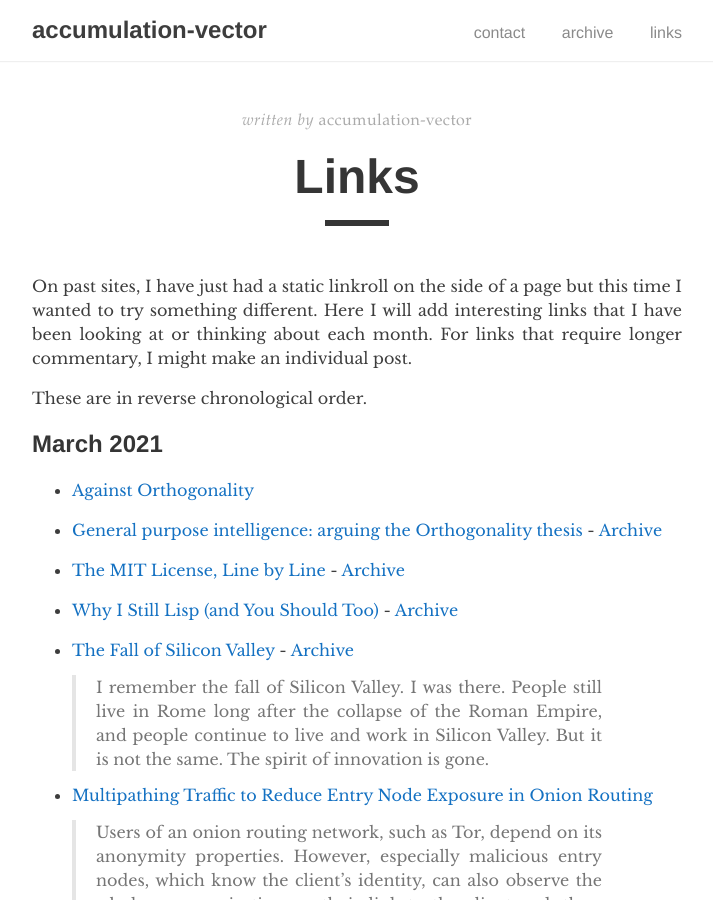
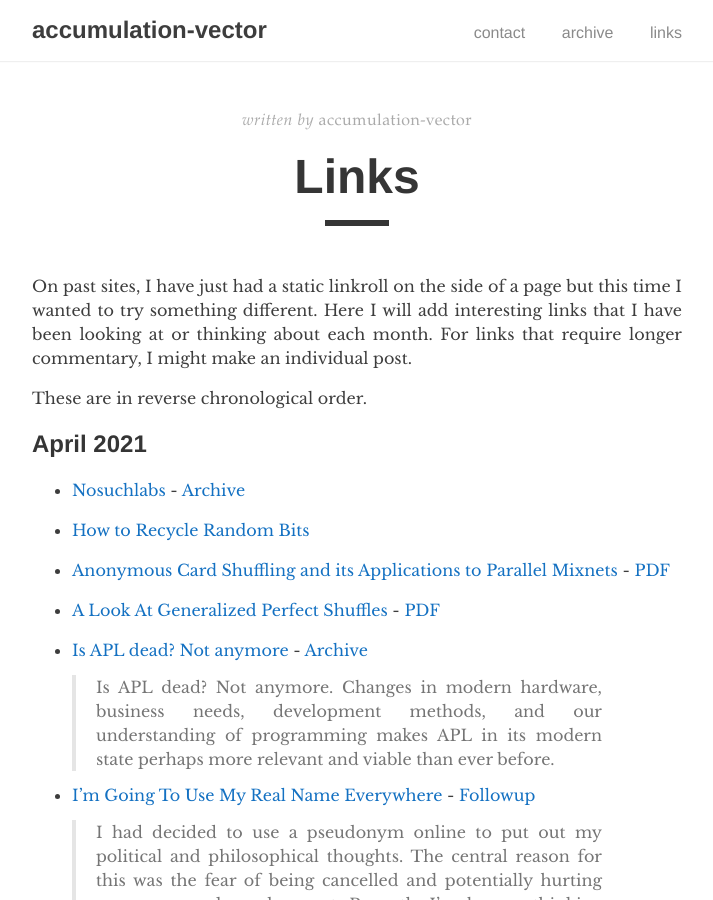
Before and after one commit to accumulationvector/accumulationvector.github.io, a Jekyll site: the page built from _pages/links.md, in a window 1280 px wide and 900 px high. Shown: the whole window, without its empty margins (283-996 px from the left). Built offline with Jekyll 4.4.1, drawn with Linux system fonts in a browser that asks for light colours; some of the changed text lies outside the part shown.

Commit message:
Add April Link.

```diff
--- a/_pages/links.md
+++ b/_pages/links.md
@@ -8,6 +8,22 @@ permalink: /links/
 On past sites, I have just had a static linkroll on the side of a page but this time I wanted to try something different. Here I will add interesting links that I have been looking at or thinking about each month. For links that require longer commentary, I might make an individual post.
 
 These are in reverse chronological order.
+
+## April 2021
+
+- [Nosuchlabs](http://nosuchlabs.com/) - [Archive](https://archive.is/oH9Xz)<br>
+
+- [How to Recycle Random Bits](https://www.cs.utexas.edu/users/diz/pubs/recycle.pdf)<br>
+
+- [Anonymous Card Shuffling and its Applications to Parallel Mixnets](https://arxiv.org/abs/1205.1579) - [PDF](https://arxiv.org/pdf/1205.1579.pdf)<br>
+
+- [A Look At Generalized Perfect Shuffles](https://arxiv.org/abs/2009.09349) - [PDF](https://arxiv.org/pdf/2009.09349.pdf)<br>
+
+- [Is APL dead? Not anymore](https://www.sacrideo.us/is-apl-dead/) - [Archive](https://archive.is/OTGyT)<br>
+>Is APL dead? Not anymore. Changes in modern hardware, business needs, development methods, and our understanding of programming makes APL in its modern state perhaps more relevant and viable than ever before.<br>
+
+- [I'm Going To Use My Real Name Everywhere](https://okrefusal.com/posts/im-going-to-use-my-real-name-everywhere/) - [Followup](https://putanumonit.com/2020/07/20/real-name/)<br>
+>I had decided to use a pseudonym online to put out my political and philosophical thoughts. The central reason for this was the fear of being cancelled and potentially hurting my career and employment. Recently I’ve been rethinking this and decided to abandon the pseudonym and use my real name instead, let me tell you why.<br>
 
 ## March 2021
 
```
